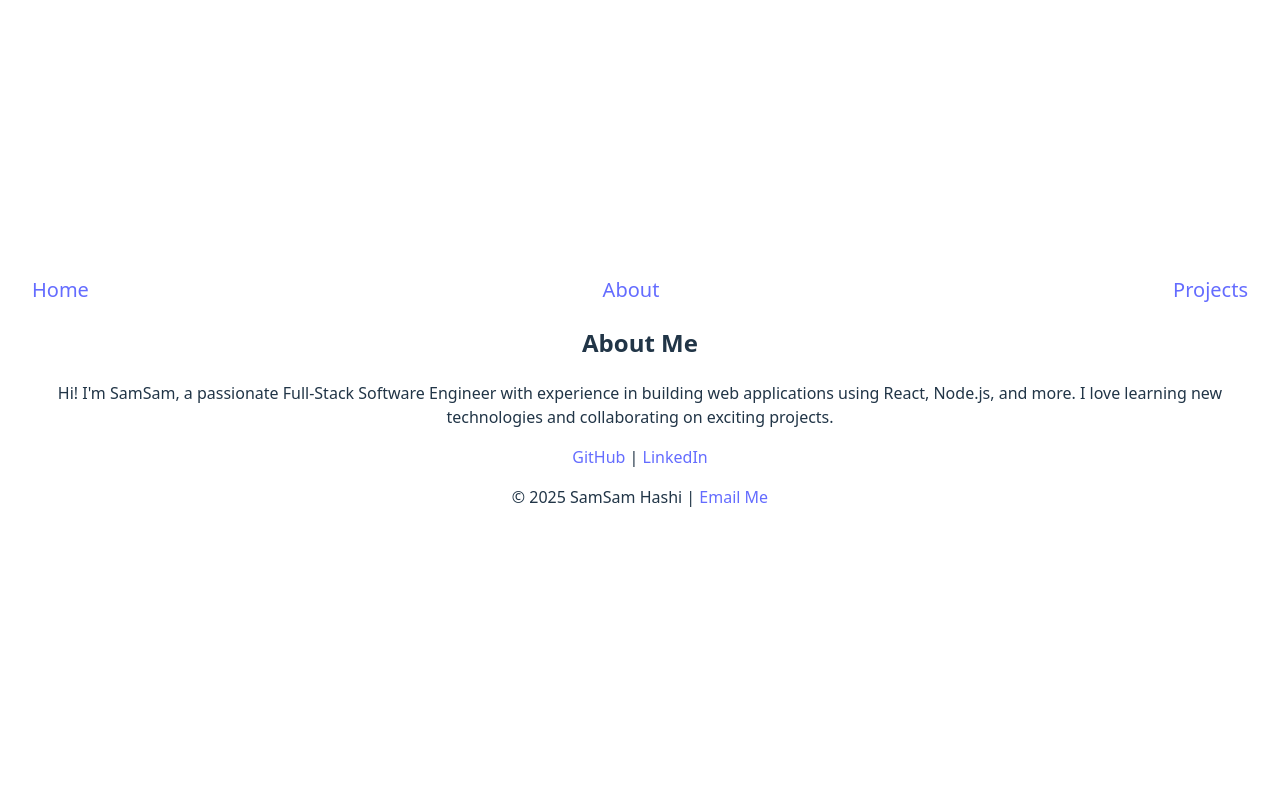
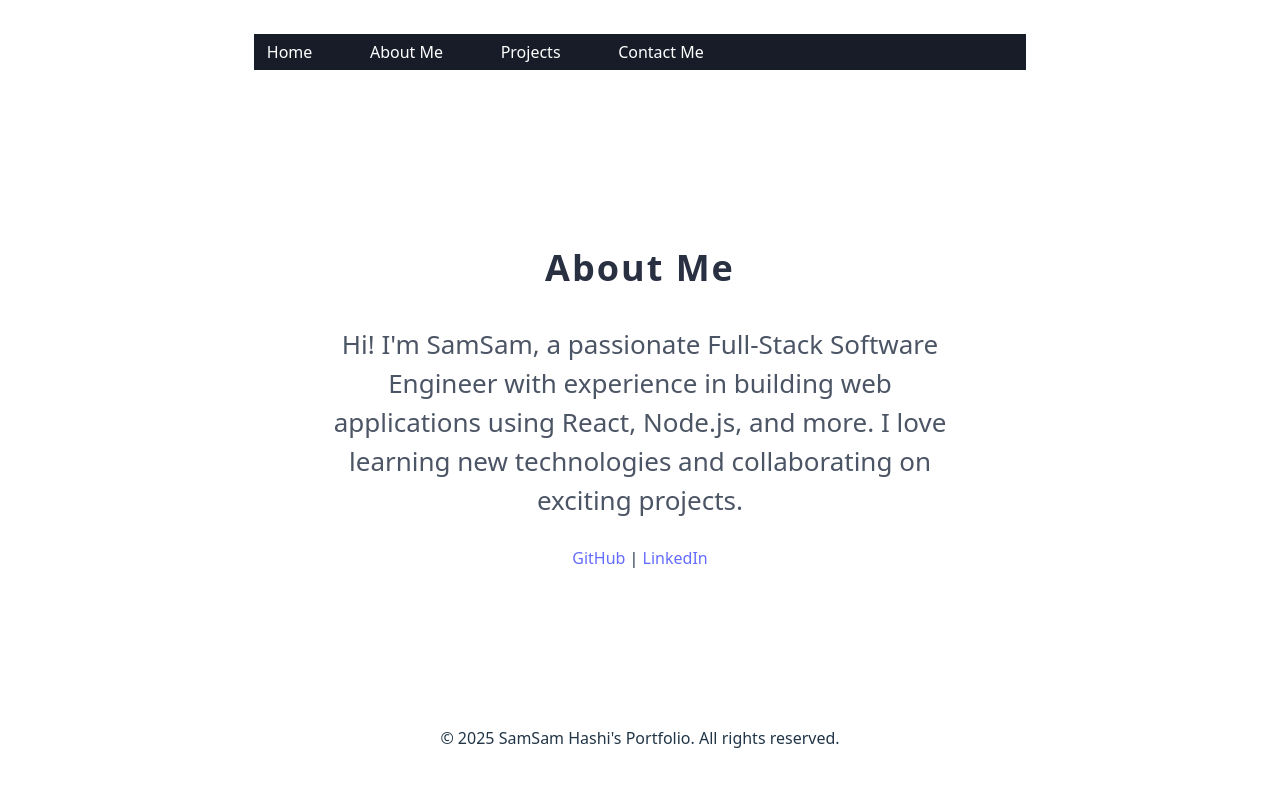
Before and after one commit to Samjamhas10/portfolio-website, a React (Vite) app: page /aboutme in a window 1280 px wide. Shown: the top 786 px of the page. Built offline with nearby package versions, Linux system fonts and the light colour scheme.

Commit message:
WIP: implement more styling/content

```diff
--- a/src/components/AboutMe/AboutMe.css
+++ b/src/components/AboutMe/AboutMe.css
@@ -0,0 +1,29 @@
+.aboutme {
+  min-height: 70vh;
+  display: flex;
+  align-items: center;
+  justify-content: center;
+  padding: 40px 16px;
+}
+
+.aboutme__container {
+  background: #fff;
+  padding: 60px;
+  max-width: 620px;
+  width: 100%;
+  text-align: center;
+  border-radius: 8px;
+}
+
+.aboutme__title {
+  font-size: 36px;
+  font-weight: bold;
+  letter-spacing: 2px;
+  color: #293042;
+}
+
+.aboutme__text {
+  font-size: 26px;
+  /* color: blue; */
+  color: #4c5565;
+}
--- a/src/components/AboutMe/AboutMe.jsx
+++ b/src/components/AboutMe/AboutMe.jsx
@@ -3,21 +3,23 @@ import "./AboutMe.css";
 function AboutMe() {
   return (
     <section className="aboutme" id="aboutme">
-      <h2>About Me</h2>
-      <p>
+      <div className="aboutme__container">
+        <h2 className="aboutme__title">About Me</h2>
+        <p className="aboutme__text">
           Hi! I'm SamSam, a passionate Full-Stack Software Engineer with
-        experience in building web applications using React, Node.js, and more.
-        I love learning new technologies and collaborating on exciting projects.
+          experience in building web applications using React, Node.js, and
+          more. I love learning new technologies and collaborating on exciting
+          projects.
         </p>
-      <p>
+        <div className="aboutme__links">
           <a
             href="https://github.com/Samjamhas10"
             target="_blank"
             rel="noopener noreferrer"
           >
             GitHub
-        </a>{" "}
-        |{" "}
+          </a>
+          {" | "}
           <a
             href="https://www.linkedin.com/in/samsamjamahashi/"
             target="_blank"
@@ -25,7 +27,8 @@ function AboutMe() {
           >
             LinkedIn
           </a>
-      </p>
+        </div>
+      </div>
     </section>
   );
 }
--- a/src/components/App/App.jsx
+++ b/src/components/App/App.jsx
@@ -6,6 +6,7 @@ import NavBar from "../NavBar/NavBar";
 import Main from "../Main/Main";
 import Projects from "../Projects/Projects";
 import AboutMe from "../AboutMe/AboutMe";
+import ContactMe from "../ContactMe/ContactMe";
 import Footer from "../Footer/Footer";
 
 // import styles
@@ -20,6 +21,7 @@ function App() {
           <Route path="/" element={<Main />} />
           <Route path="/aboutme" element={<AboutMe />} />
           <Route path="/projects" element={<Projects />} />
+          <Route path="/contactme" element={<ContactMe />} />
         </Routes>
         <Footer />
       </div>
--- /dev/null
+++ b/src/components/ContactMe/ContactMe.css
@@ -0,0 +1,6 @@
+.contactme {
+  max-width: 340px;
+  /* background: #f8f8f8; */
+  border-radius: 8px;
+  text-align: center;
+}
--- /dev/null
+++ b/src/components/ContactMe/ContactMe.jsx
@@ -0,0 +1,14 @@
+import "./ContactMe.css";
+
+function ContactMe() {
+  return (
+    <div className="contactme">
+      <p>
+        You can reach me at:{" "}
+        <a href="mailto:sjama9660@gmail.com">sjama9660@gmail.com</a>
+      </p>
+    </div>
+  );
+}
+
+export default ContactMe;
--- a/src/components/Footer/Footer.jsx
+++ b/src/components/Footer/Footer.jsx
@@ -3,9 +3,7 @@ import "./Footer.css";
 function Footer() {
   return (
     <footer className="footer" id="contact">
-      <p>
-        © 2025 SamSam Hashi | <a href="mailto:sjama9660@gmail.com">Email Me</a>
-      </p>
+      <p>© 2025 SamSam Hashi's Portfolio. All rights reserved. </p>
     </footer>
   );
 }
--- a/src/components/Main/Main.css
+++ b/src/components/Main/Main.css
@@ -8,14 +8,34 @@
 }
 
 .main__greeting {
-  font-size: 20px;
+  font-size: 30px;
   font-weight: 300px;
   color: #cb3322;
   margin-top: 10px;
+  letter-spacing: 1px;
 }
 
 .main__name {
   font-size: 40px;
   font-weight: bold;
   color: #cb3322;
+  letter-spacing: 2px;
 }
+
+.main__link {
+  display: inline-block;
+  text-decoration: none;
+  color: #fff;
+  background: #7ac7c4;
+  padding: 11px 24px;
+  border-radius: 6px;
+  font-weight: 600;
+  font-size: 16px;
+  transition: background 0.2s, transform 0.2s;
+  box-shadow: 0 2px 8px rgba(122, 199, 196, 0.12);
+}
+
+.main__link:hover {
+  /* background: */
+  transform: translateY(-2px) scale(1.04);
+}
--- a/src/components/Main/Main.jsx
+++ b/src/components/Main/Main.jsx
@@ -1,4 +1,3 @@
-import { Link } from "react-router-dom";
 import "./Main.css";
 
 function Main() {
@@ -8,10 +7,14 @@ function Main() {
         <h1 className="main__greeting">Hello There,</h1>
         <h2 className="main__name">I am SamSam</h2>
         <p className="main__intro">A Full-Stack Software Engineer ..</p>
-        <div className="main__links">
-          <Link to="/about" className="main__link"></Link>
-          <Link to="/projects" className="main__link"></Link>
-        </div>
+        <a
+          href="https://github.com/Samjamhas10"
+          className="main__link"
+          target="_blank"
+          rel="noopener noreferrer"
+        >
+          See My Work
+        </a>
       </div>
     </main>
   );
--- a/src/components/NavBar/NavBar.css
+++ b/src/components/NavBar/NavBar.css
@@ -1,5 +1,30 @@
-.navbar__links {
-  font-size: 20px;
+.navbar {
+  background: #171c28;
+  color: #fff;
   display: flex;
   justify-content: space-between;
+  align-items: center;
+  /* padding: 0.75rem 2 rem; */
+  /* box-shadow: 0 2px 8px rgba(23, 28, 40, 0.12); */
 }
+
+.navbar__logo {
+}
+
+.navbar__link {
+  color: #fff;
+  text-decoration: none;
+  font-size: 1rem;
+  font-weight: 500;
+  padding: 0.4rem 0.8rem;
+  border-radius: 4px;
+  transition: background 0.2s, color 0.2s;
+}
+
+.navbar__link:hover {
+}
+
+.navbar__links {
+  display: flex;
+  gap: 2rem;
+}
--- a/src/components/NavBar/NavBar.jsx
+++ b/src/components/NavBar/NavBar.jsx
@@ -12,11 +12,14 @@ function NavBar() {
         <Link to="/" className="navbar__link">
           Home
         </Link>
-        <Link to="/about" className="navbar__link">
-          About
+        <Link to="/aboutme" className="navbar__link">
+          About Me
         </Link>
         <Link to="/projects" className="navbar__link">
           Projects
+        </Link>
+        <Link to="/contactme" className="navbar__link">
+          Contact Me
         </Link>
       </div>
     </nav>
--- a/src/components/Projects/Projects.jsx
+++ b/src/components/Projects/Projects.jsx
@@ -21,7 +21,8 @@ const projectsData = [
   },
   {
     title: "Ghost Gaming",
-    description: "Description of project 4",
+    description:
+      "A React-based app that connects to the IGDB API, featuring authentication, browsing/searching games, and user profiles.",
     link: "https://ghost-app.jumpingcrab.com/",
   },
 ];
```
Lines whose indentation alone changed are shown as unchanged.
